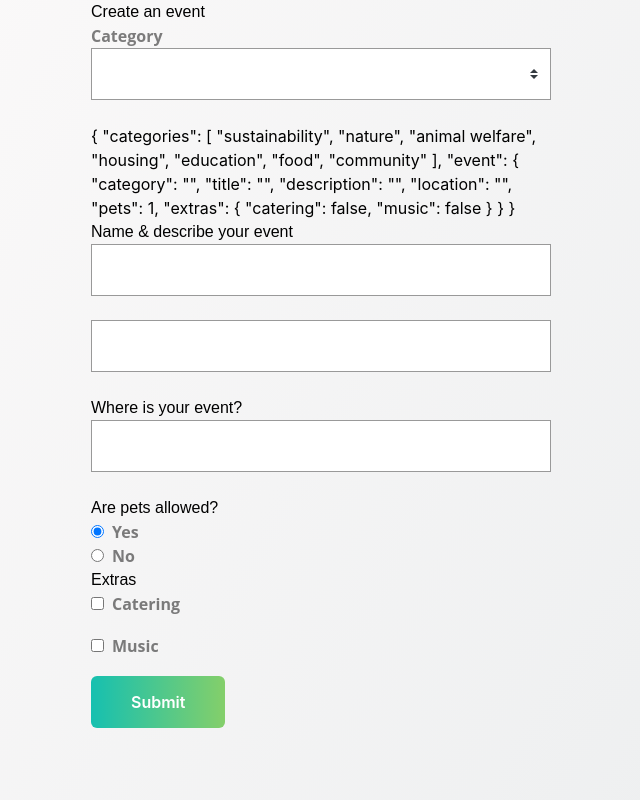
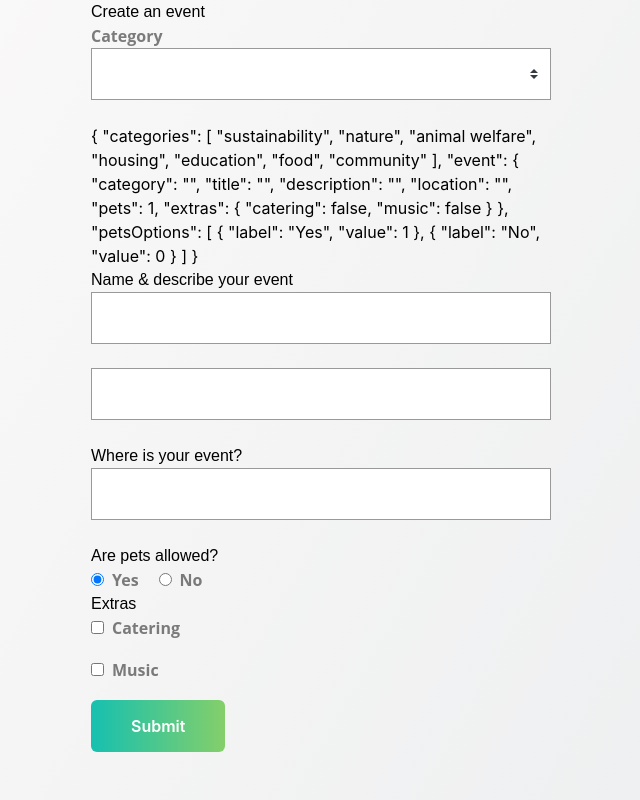
Before and after one commit to Akash52/vue-handson-practice, a Vue app in the folder vue-form/: page / in a window 1280 px wide. Shown: the whole page, without its empty margins (319-959 px from the left). Built offline with nearby package versions, Linux system fonts and the light colour scheme.

Commit message:
Base radio group

```diff
--- /dev/null
+++ b/vue-form/src/components/BaseRadioGroup.vue
@@ -0,0 +1,50 @@
+<template>
+  <component
+    v-for="option in options"
+    :key="option.value"
+    :is="vertical ? 'div' : 'span'"
+    :class="{ horizontal: !vertical }"
+  >
+    <BaseRadio
+      :label="option.label"
+      :value="option.value"
+      :name="name"
+      :modelValue="modelValue"
+      @update:modelValue="$emit('update:modelValue', $event)"
+    />
+  </component>
+</template>
+
+<script>
+import BaseRadio from './BaseRadio.vue'
+
+export default {
+  props: {
+    options: {
+      type: Array,
+      required: true
+    },
+    name: {
+      type: String,
+      required: true
+    },
+    modelValue: {
+      type: [String, Number],
+      required: true
+    },
+    vertical: {
+      type: Boolean,
+      default: false
+    }
+  },
+  components: {
+    BaseRadio
+  }
+}
+</script>
+
+<style scoped>
+.horizontal {
+  margin-right: 20px;
+}
+</style>
--- a/vue-form/src/views/SimpleForm.vue
+++ b/vue-form/src/views/SimpleForm.vue
@@ -12,7 +12,7 @@
 
       <h3>Name & describe your event</h3>
 
-      <BaseInput label="Title" v-model="event.title" type="text" />
+      <BaseInput v-model="event.title" type="text" label="Title" />
 
       <BaseInput label="Description" v-model="event.description" type="text" />
 
@@ -21,12 +21,13 @@
       <BaseInput v-model="event.location" label="Location" type="text" />
 
       <h3>Are pets allowed?</h3>
-      <div>
-        <BaseRadio v-model="event.pets" :value="1" label="Yes" name="pets" />
-      </div>
 
       <div>
-        <BaseRadio v-model="event.pets" label="No" :value="0" name="pets" />
+        <BaseRadioGroup
+          v-model="event.pets"
+          label="Pets"
+          :options="petsOptions"
+        />
       </div>
 
       <h3>Extras</h3>
@@ -46,7 +47,7 @@
 import BaseInput from '@/components/BaseInput.vue'
 import BaseSelect from '../components/BaseSelect.vue'
 import BaseCheckbox from '@/components/BaseCheckbox.vue'
-import BaseRadio from '@/components/BaseRadio.vue'
+import BaseRadioGroup from '@/components/BaseRadioGroup.vue'
 export default {
   // eslint-disable-next-line space-before-function-paren
   data() {
@@ -70,9 +71,19 @@
           catering: false,
           music: false
         }
-      }
+      },
+      petsOptions: [
+        {
+          label: 'Yes',
+          value: 1
+        },
+        {
+          label: 'No',
+          value: 0
+        }
+      ]
     }
   },
-  components: { BaseInput, BaseSelect, BaseCheckbox, BaseRadio }
+  components: { BaseInput, BaseSelect, BaseCheckbox, BaseRadioGroup }
 }
 </script>
```
